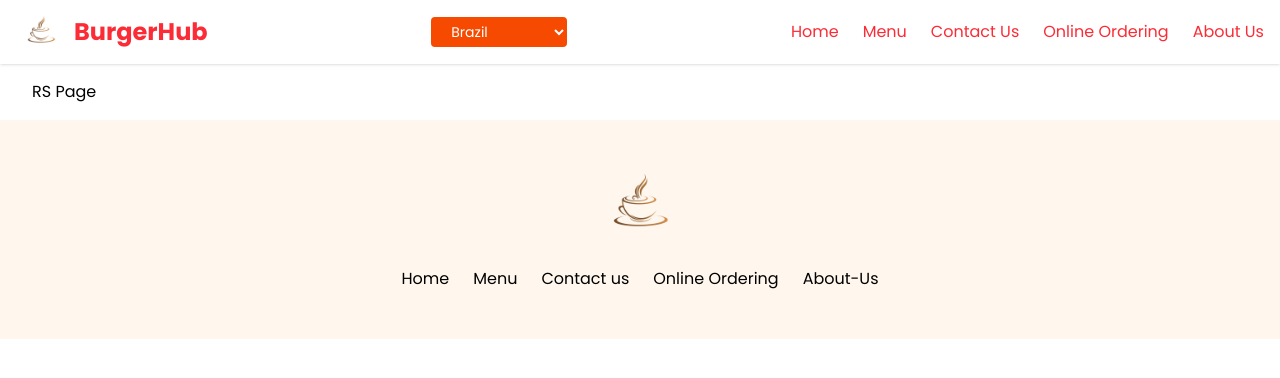
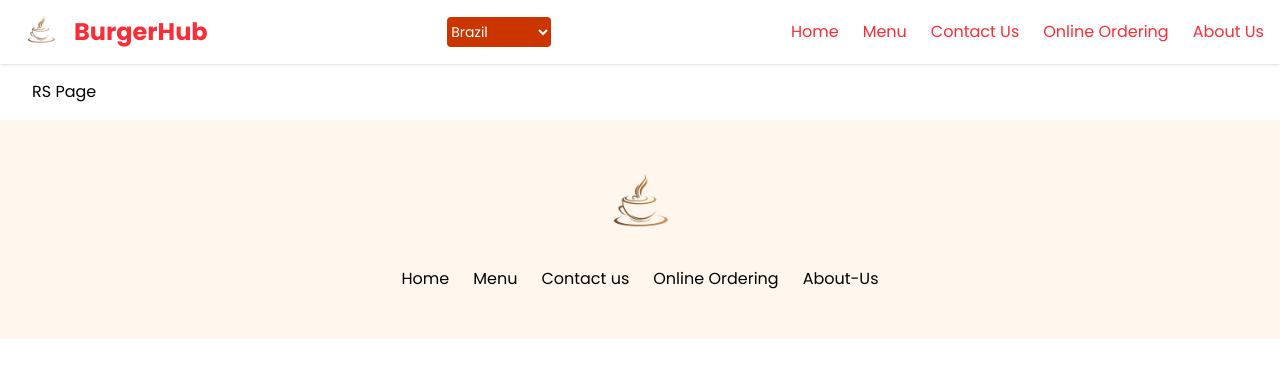
Before and after one commit to Suzata1/cafe-hub, a Next.js app: page / in a window 1280 px wide. Shown: the top 378 px of the page. Built offline with nearby package versions, Linux system fonts and the light colour scheme.

Commit message:
solving the err of package.json

```diff
--- a/package.json
+++ b/package.json
@@ -18,8 +18,7 @@
     "next-themes": "^0.4.6",
     "react": "^19.0.0",
     "react-dom": "^19.0.0",
-    "react-server-dom-parcel": "^19.2.4",
-    "react-server-dom-webpack": "^0.0.1"
+    "react-server-dom-parcel": "^19.2.4"
   },
   "devDependencies": {
     "@eslint/eslintrc": "^3",
--- a/src/app/(rs)/Menu/layout.tsx
+++ b/src/app/(rs)/Menu/layout.tsx
@@ -14,28 +14,31 @@ export default function MenuPage() {
       <div className="grid gap-12 md:grid-cols-2 lg:grid-cols-2">
         {/* Burger Section */}
         <section id="burger" className="bg-white p-6 rounded-lg shadow-md">
-          <h2 className="text-2xl font-semibold mb-4">Burgers</h2>
+          {/* <h2 className="text-2xl font-semibold mb-4">Burgers</h2> */}
           <BurgerSection />
         </section>
 
         {/* Main Course Section */}
-        <section id="maincourse" className="bg-white p-6 rounded-lg shadow-md">
-          <h2 className="text-2xl font-semibold mb-4">Main Course</h2>
+        <section id="mainCourse" className="bg-white p-6 rounded-lg shadow-md">
+          {/* <h2 className="text-2xl font-semibold mb-4">Main Course</h2> */}
           <MainCourse />
         </section>
 
         {/* Pasta Section */}
         <section id="pasta" className="bg-white p-6 rounded-lg shadow-md">
-          <h2 className="text-2xl font-semibold mb-4">Pasta</h2>
+          {/* <h2 className="text-2xl font-semibold mb-4">Pasta</h2> */}
           <PastaSection />
         </section>
 
         {/* Pastry Section */}
         <section id="pastry" className="bg-white p-6 rounded-lg shadow-md">
-          <h2 className="text-2xl font-semibold mb-4">Pastries</h2>
+          {/* <h2 className="text-2xl font-semibold mb-4">Pastries</h2> */}
           <PastrySection />
         </section>
+
       </div>
     </div>
   );
 }
+
+//"bg-white shadow-md p-4 rounded
--- a/src/components/navbar/NavBar.tsx
+++ b/src/components/navbar/NavBar.tsx
@@ -36,7 +36,7 @@ const NavBar = () => {
 
             {/* Location Selector */}
             <select
-              className="bg-orange-600 text-white px-4 py-1 rounded text-sm"
+              className="bg-orange-700  text-white  py-1 rounded text-sm hover:bg-white hover:text-black"
               value={location}
               onChange={(e) => setLocation(e.target.value)}
             >
```
Also changed, not shown: 1 other file (tests, documents, lock files or other folders).
